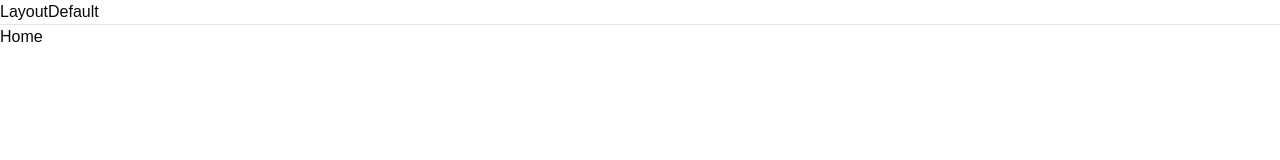
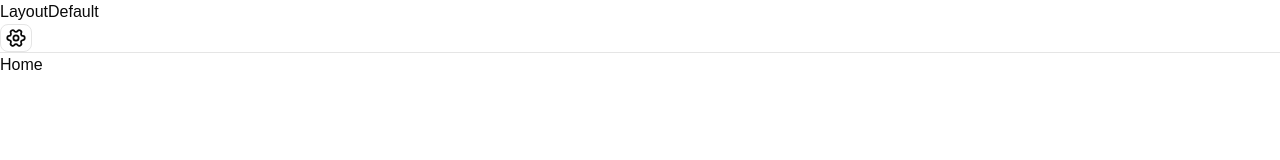
Before and after one commit to jory-callan/king-go-starter-react, a React (Vite) app: page / in a window 1280 px wide. Shown: the top 160 px of the page. Built offline with nearby package versions, Linux system fonts and the light colour scheme.

Commit message:
feat: change modetoggle components and add smooth transition

```diff
--- a/package.json
+++ b/package.json
@@ -21,8 +21,8 @@
     "clsx": "^2.1.1",
     "lucide-react": "^0.563.0",
     "radix-ui": "^1.4.3",
-    "react": "^18.3.1",
-    "react-dom": "^18.3.1",
+    "react": "18",
+    "react-dom": "18",
     "react-router": "^7.13.0",
     "shadcn": "^3.7.0",
     "tailwind-merge": "^3.4.0",
--- a/src/App.tsx
+++ b/src/App.tsx
@@ -1,6 +1,6 @@
 import { router } from "./route"
 import { RouterProvider } from "react-router";
-import ShadcnProvider from "./components/ShadcnProvider";
+import { ShadcnProvider } from "./components/ShadcnProvider";
 
 function App() {
   return (
--- a/src/components/ShadcnProvider.tsx
+++ b/src/components/ShadcnProvider.tsx
@@ -1,7 +1,7 @@
 import React from "react"
 import { ThemeProvider } from "./theme-provider"
 
-export default function ShadcnProvider({ children }: { children: React.ReactNode }) {
+export function ShadcnProvider({ children }: { children: React.ReactNode }) {
   return (
     <>
       <ThemeProvider defaultTheme="system" storageKey="vite-ui-theme">
--- a/src/components/mode-toggle.tsx
+++ b/src/components/mode-toggle.tsx
@@ -1,37 +1,25 @@
-import { Moon, Sun } from "lucide-react"
+import { Moon, Sun, Settings } from "lucide-react"
 
 import { Button } from "@/components/ui/button"
-import {
-  DropdownMenu,
-  DropdownMenuContent,
-  DropdownMenuItem,
-  DropdownMenuTrigger,
-} from "@/components/ui/dropdown-menu"
 import { useTheme } from "@/components/theme-provider"
 
 export function ModeToggle() {
-  const { setTheme } = useTheme()
+  const { theme, setTheme } = useTheme()
+  const toggleTheme = () => {
+    const currentTheme = theme === "system" ? "light" : theme === "light" ? "dark" : "system";
+    setTheme(currentTheme);
+  }
 
   return (
-    <DropdownMenu>
-      <DropdownMenuTrigger asChild>
-        <Button variant="outline" size="icon">
-          <Sun className="h-[1.2rem] w-[1.2rem] scale-100 rotate-0 transition-all dark:scale-0 dark:-rotate-90" />
-          <Moon className="absolute h-[1.2rem] w-[1.2rem] scale-0 rotate-90 transition-all dark:scale-100 dark:rotate-0" />
-          <span className="sr-only">Toggle theme</span>
-        </Button>
-      </DropdownMenuTrigger>
-      <DropdownMenuContent align="end">
-        <DropdownMenuItem onClick={() => setTheme("light")}>
-          Light
-        </DropdownMenuItem>
-        <DropdownMenuItem onClick={() => setTheme("dark")}>
-          Dark
-        </DropdownMenuItem>
-        <DropdownMenuItem onClick={() => setTheme("system")}>
-          System
-        </DropdownMenuItem>
-      </DropdownMenuContent>
-    </DropdownMenu>
+    <Button variant="outline" onClick={toggleTheme}>
+      <p className={`
+          scale-150 transition-all duration-700 ease-in-out
+          ${theme === "system" ? "rotate-90" : ""}
+          ${theme === "light" ? "rotate-270" : ""}
+          ${theme === "dark" ? "-rotate-90" : ""}
+        `}>
+        {theme === "system" ? <Settings /> : theme === "light" ? <Sun /> : <Moon />}
+      </p>
+    </Button>
   )
 }
--- a/src/layout/LayoutDefault.tsx
+++ b/src/layout/LayoutDefault.tsx
@@ -1,9 +1,11 @@
+import { ModeToggle } from "@/components/mode-toggle"
 import { Outlet } from "react-router"
 
 const LayoutDefault = () => {
   return (
     <>
       <h1>LayoutDefault</h1>
+      <ModeToggle></ModeToggle>
       <hr />
       <Outlet />
     </>
```
Also changed, not shown: 1 other file (tests, documents, lock files or other folders).
